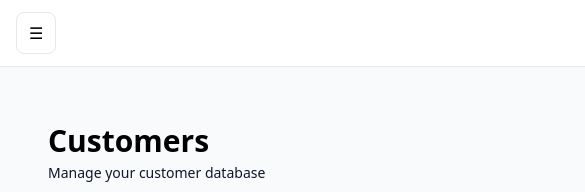
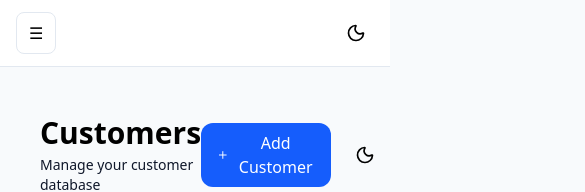
Before and after one commit to Mahin4897/Facebook-Shop, a Next.js app: page /dashboard/customers in a window 390 px wide. Shown: the top 192 px of the page, 585 px wide, since content can reach past the window. Built offline with nearby package versions, Linux system fonts and the light colour scheme; no server answers.

Commit message:
changed sidebar for better mobile view

```diff
--- a/app/dashboard/layout.jsx
+++ b/app/dashboard/layout.jsx
@@ -15,7 +15,7 @@ export default function DashboardLayout({ children }) {
   };
 
   return (
-    <div className="flex">
+    <div className="flex min-h-screen">
       <Sidebar
         user={user}
         open={sidebarOpen}
@@ -24,12 +24,17 @@ export default function DashboardLayout({ children }) {
         onToggleCollapse={() => setCollapsed((v) => !v)}
       />
 
-      <div className="flex flex-1 flex-col">
-        {/* Mobile top bar */}
+      {/* Main content */}
+      <div
+        className={`flex-1 flex flex-col min-h-screen w-full
+        ${collapsed ? "md:ml-20" : "md:ml-72"} transition-all duration-300`}
+      >
+        {/* Mobile header - only shown on mobile */}
         <header
-          className="flex items-center justify-between border-b
-                           border-(--border) bg-(--card)
-                           px-4 py-3 md:hidden"
+          className="md:hidden sticky top-0 z-30
+          flex items-center justify-between border-b
+          border-(--border) bg-(--card)
+          px-4 py-3"
         >
           <button
             onClick={() => setSidebarOpen(true)}
@@ -40,7 +45,10 @@ export default function DashboardLayout({ children }) {
           <ThemeToggle />
         </header>
 
-        <main className="flex-1 bg-(--bg) p-6">{children}</main>
+        {/* Page content */}
+        <main className="flex-1 bg-(--bg) p-4 md:p-6 overflow-auto">
+          {children}
+        </main>
       </div>
     </div>
   );
--- a/components/layout/Sidebar.js
+++ b/components/layout/Sidebar.js
@@ -39,7 +39,7 @@ export default function Sidebar({
 
   return (
     <>
-      {/* Overlay */}
+      {/* Overlay - only on mobile when sidebar is open */}
       {open && (
         <div
           onClick={onClose}
@@ -47,16 +47,18 @@ export default function Sidebar({
         />
       )}
 
+      {/* Sidebar */}
       <aside
         onTouchStart={onTouchStart}
         onTouchEnd={onTouchEnd}
-        className={`fixed z-50 h-screen
+        className={`fixed md:sticky inset-y-0 left-0 z-50
           flex flex-col
-          transition-all duration-300
+          transition-transform duration-300 ease-in-out
           ${collapsed ? "w-20" : "w-72"}
           ${open ? "translate-x-0" : "-translate-x-full"}
-          md:sticky md:top-0 md:left-0 md:translate-x-0
+          md:translate-x-0
           bg-(--card) border-r border-(--border)
+          h-dvh md:h-screen
         `}
       >
         {/* Brand + Collapse Button */}
@@ -124,7 +126,6 @@ export default function Sidebar({
                     ${
                       active
                         ? `
-
                             border border-blue-300
                             shadow-sm
                             dark:text-blue-500 dark:border-blue-800
```
Lines whose indentation alone changed are shown as unchanged.
